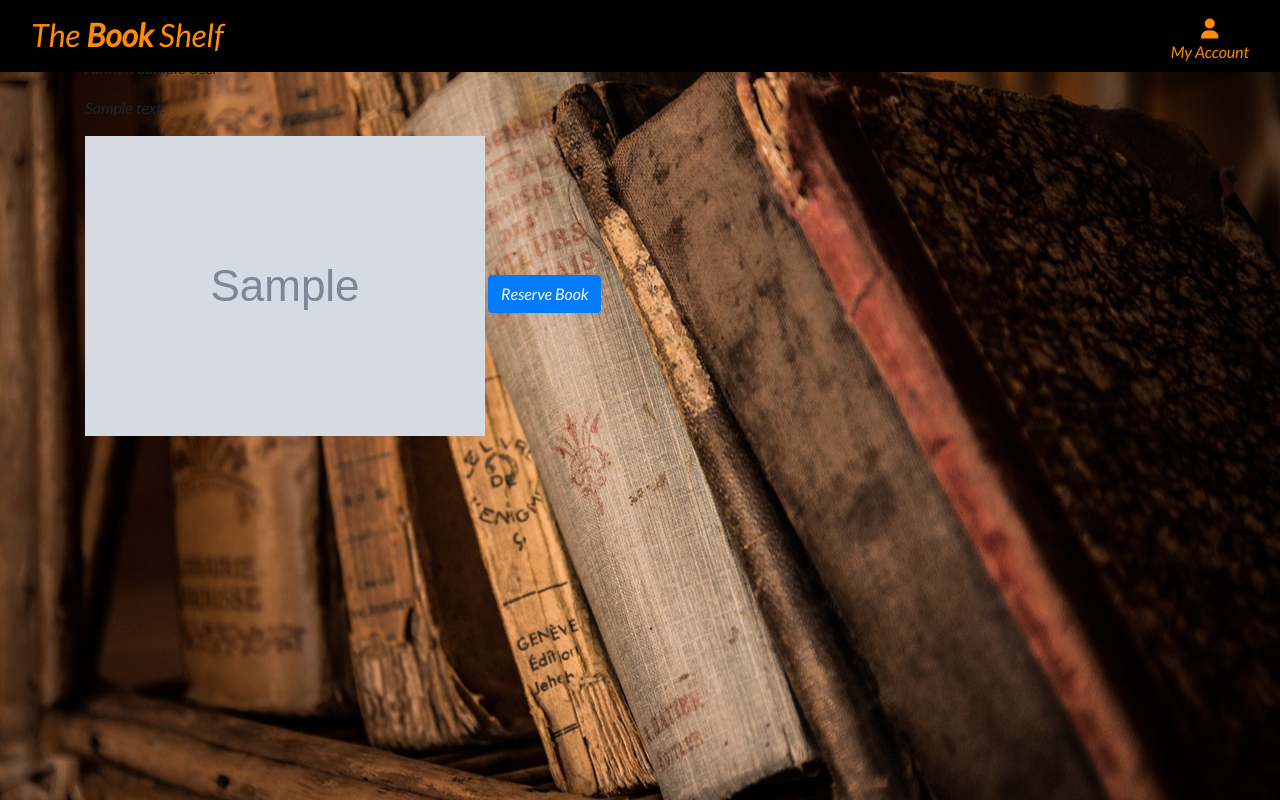
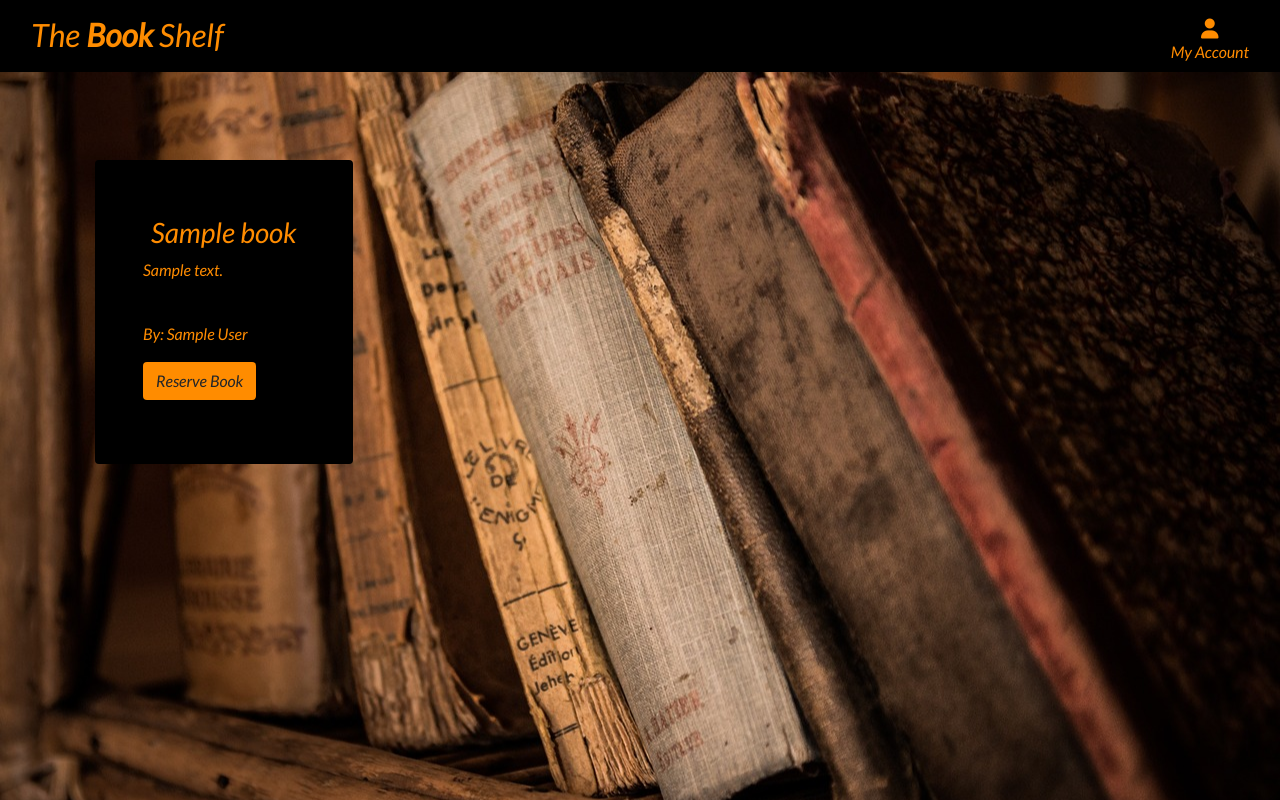
Before and after one commit to ourfalia/book_rental, a Django app: template rental/templates/rental/book_detail.html in a window 1280 px wide. Run offline with Django 3.2, Linux system fonts and the light colour scheme; the template is opened without the code that fills it: most values are stand-ins (such as "Sample title", 1, 10 or a date in 2020); grey boxes marked "Sample" are stand-in pictures; some libraries are stand-ins or nearby versions.

Commit message:
update template

```diff
--- a/rental/templates/rental/book_detail.html
+++ b/rental/templates/rental/book_detail.html
@@ -1,16 +1,16 @@
 {% extends 'base.html' %}
 {% block content %}
-    <div class="container">
-        <div class="row">
-            <div class="col-md-6">
-                <h1>{{ book.title }}</h1>
-                <p class="mb-3">Author: {{ book.author }}</p>
-                <p>{{ book.description }}</p>
-                {% if book.image %}
-                    <img src="{{ book.image.url }}" alt="{{ book.title }}" class="img-fluid mb-3">
-                {% endif %}
-                <a class="btn btn-primary" href="{% url 'reserve_book' pk=book.pk %}">Reserve Book</a>
+    <div class="container header-container ">
+        <div class="black-bg rounded p-5">
+            <div>
+            <h3 class="orange-text m-2">{{ book.title }}</h3>
+            <p class="orange-text">{{ book.description }}</p><br>
+            <p class="mb-3 orange-text">By: {{ book.author }}</p>
+            </div>
+            <div class="mt-3">
+                <a class="btn orange-color mb-3" href="{% url 'reserve_book' pk=book.pk %}">Reserve Book</a>
             </div>
         </div>
+
     </div>
 {% endblock %}
--- a/static/css/base.css
+++ b/static/css/base.css
@@ -4,8 +4,9 @@ html {
 
 body {
     background: url('/media/homepage_background.jpg') no-repeat center center;
+    background-color: black;
     background-size: cover;
-    height: calc(100vh - 150px);
+    height: auto;
     font-family: 'Lato';
 }
 
```
Also changed, not shown: db.sqlite3.
